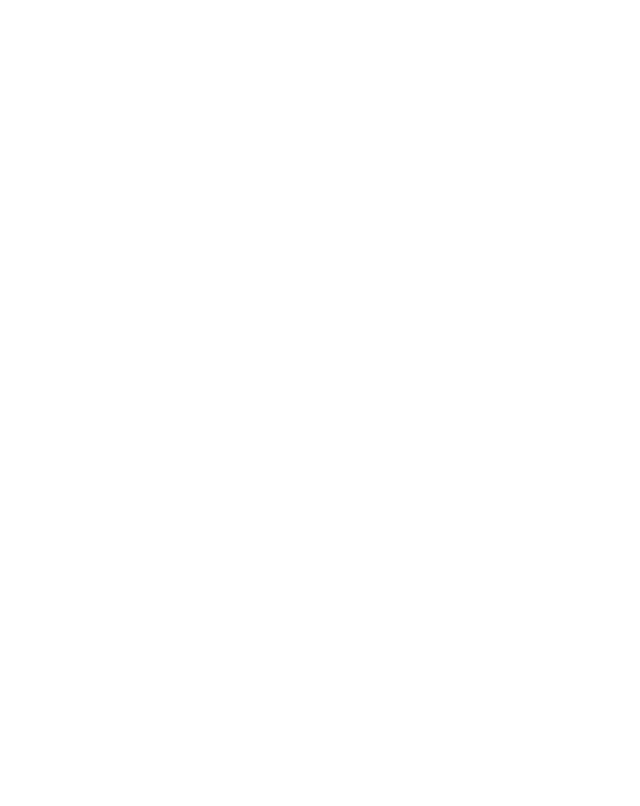
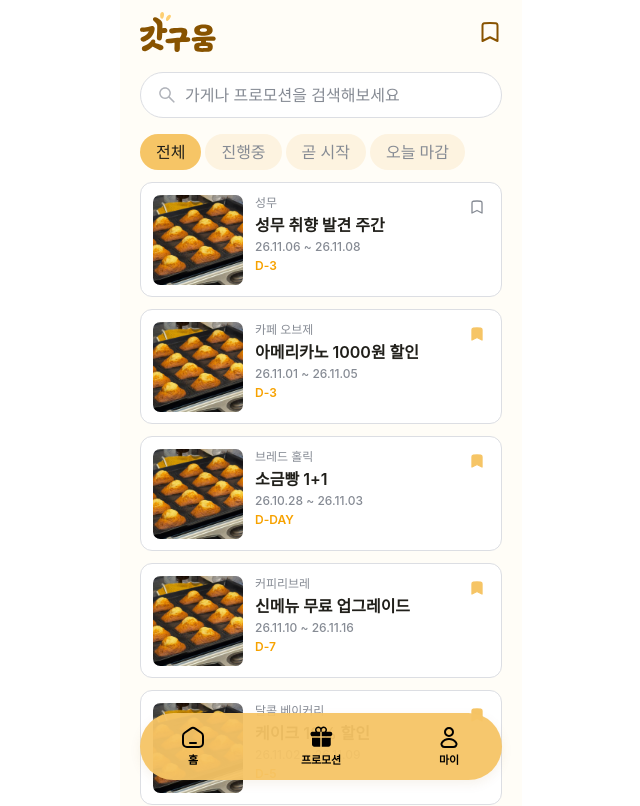
Before and after one commit to EWHA-SHINCHON1/godguum-frontend, a React (Vite) app: page /promotions in a window 1280 px wide. Before the commit this address had no page. Shown: the top 806 px of the page, without its empty margins (319-959 px from the left). Built offline with nearby package versions, Linux system fonts and the light colour scheme; the HTML template or start-up script is replaced by a standard one; a web font is replaced by a local one.

Commit message:
feat (promotion) : 프로모션 화면 / gnb 연결

```diff
--- a/src/components/common/GNB.jsx
+++ b/src/components/common/GNB.jsx
@@ -4,24 +4,50 @@
 import promotionStroke from "../../assets/icons/promotion-stroke.svg";
 import myFilled from "../../assets/icons/my-filled.svg";
 import myStroke from "../../assets/icons/my-stroke.svg";
+import { useNavigate } from "react-router-dom";
 import { cn } from "./cn";
 
 /**
  * 하단 GNB (Figma: BottomNav, Type=Home / Promotion / My)
  * 화면 하단에 떠 있는 pill 형태. 위치(fixed 등)는 사용하는 레이아웃에서 정한다.
+ * 탭을 누르면 NAV_ITEMS의 path로 이동한다. onChange를 넘기면 이동 대신 onChange가 실행된다.
  */
 export const NAV_ITEMS = [
-  { key: "home", label: "홈", icon: homeStroke, activeIcon: homeFilled },
+  {
+    key: "home",
+    label: "홈",
+    path: "/home",
+    icon: homeStroke,
+    activeIcon: homeFilled,
+  },
   {
     key: "promotion",
     label: "프로모션",
+    path: "/promotions",
     icon: promotionStroke,
     activeIcon: promotionFilled,
   },
-  { key: "my", label: "마이", icon: myStroke, activeIcon: myFilled },
+  // TODO: 마이 화면 추가 후 path 연결
+  {
+    key: "my",
+    label: "마이",
+    path: null,
+    icon: myStroke,
+    activeIcon: myFilled,
+  },
 ];
 
 export default function GNB({ active = "home", onChange, className }) {
+  const navigate = useNavigate();
+
+  const handleClick = (item) => {
+    if (onChange) {
+      onChange(item.key);
+      return;
+    }
+    if (item.key !== active && item.path) navigate(item.path);
+  };
+
   return (
     <nav
       aria-label="하단 메뉴"
@@ -37,7 +63,7 @@
             key={item.key}
             type="button"
             aria-current={isActive ? "page" : undefined}
-            onClick={() => onChange?.(item.key)}
+            onClick={() => handleClick(item)}
             className="flex w-[42px] flex-col items-center gap-1"
           >
             <img
--- /dev/null
+++ b/src/components/promotion/PromotionListCard.jsx
@@ -0,0 +1,50 @@
+import promotionImage from "../../assets/images/owner/figma-raw-2.png";
+import { Bookmark } from "../common";
+
+/**
+ * 세로 목록용 프로모션 카드 (Figma: 저장 프로모션 카드)
+ * 전체 프로모션 목록 / 저장한 프로모션 화면에서 사용
+ */
+export default function PromotionListCard({ promotion, onClick, onToggleSave }) {
+  return (
+    <article
+      onClick={onClick}
+      className="flex h-[115px] w-full cursor-pointer items-center gap-3 rounded-lg border-[0.5px] border-line bg-surface p-3"
+    >
+      <img
+        src={promotion.image ?? promotionImage}
+        alt={`${promotion.storeName} 프로모션`}
+        width={90}
+        height={90}
+        className="size-[90px] shrink-0 rounded-[7.2px] object-cover"
+      />
+
+      <div className="flex h-[90px] min-w-0 flex-1 items-start justify-between gap-5">
+        <div className="flex min-w-0 flex-1 flex-col gap-0.5">
+          <p className="truncate text-body3 font-medium tracking-[-0.012px] text-fg-muted">
+            {promotion.storeName}
+          </p>
+
+          <h3 className="truncate text-body1 font-semibold leading-[150%] tracking-[-0.016px] text-fg">
+            {promotion.title}
+          </h3>
+
+          <p className="text-body3 font-medium tracking-[-0.012px] text-fg-muted">
+            {promotion.period}
+          </p>
+
+          <p className="text-body3 font-semibold tracking-[-0.012px] text-brand-strong">
+            {promotion.dDay}
+          </p>
+        </div>
+
+        <Bookmark
+          saved={promotion.saved}
+          onToggle={onToggleSave}
+          size={24}
+          className="size-6"
+        />
+      </div>
+    </article>
+  );
+}
--- /dev/null
+++ b/src/pages/promotion/PromotionListPage.jsx
@@ -0,0 +1,84 @@
+import { useMemo, useState } from "react";
+import { useNavigate } from "react-router-dom";
+import { GNB, SearchBar, Tag, TopBar } from "../../components/common";
+import PromotionListCard from "../../components/promotion/PromotionListCard";
+
+const PROMOTION_FILTERS = ["전체", "진행중", "곧 시작", "오늘 마감"];
+
+// TODO: API 연동 전 mock 데이터
+const MOCK_PROMOTIONS = [
+  { id: 1, storeName: "성무", title: "성무 취향 발견 주간", period: "26.11.06 ~ 26.11.08", dDay: "D-3", status: "진행중", saved: false },
+  { id: 2, storeName: "카페 오브제", title: "아메리카노 1000원 할인", period: "26.11.01 ~ 26.11.05", dDay: "D-3", status: "진행중", saved: true },
+  { id: 3, storeName: "브레드 홀릭", title: "소금빵 1+1", period: "26.10.28 ~ 26.11.03", dDay: "D-DAY", status: "오늘 마감", saved: true },
+  { id: 4, storeName: "커피리브레", title: "신메뉴 무료 업그레이드", period: "26.11.10 ~ 26.11.16", dDay: "D-7", status: "곧 시작", saved: true },
+  { id: 5, storeName: "달콤 베이커리", title: "케이크 10% 할인", period: "26.11.02 ~ 26.11.09", dDay: "D-5", status: "진행중", saved: true },
+  { id: 6, storeName: "카페 올베르", title: "수업 끝나고 달달하게", period: "26.11.03 ~ 26.11.07", dDay: "D-4", status: "진행중", saved: true },
+  { id: 7, storeName: "오후의 디저트", title: "전 메뉴 15% 할인", period: "26.10.30 ~ 26.11.03", dDay: "D-DAY", status: "오늘 마감", saved: false },
+];
+
+const NAV_PATHS = { home: "/home", promotion: "/promotions" };
+
+export default function PromotionListPage() {
+  const navigate = useNavigate();
+  const [activeFilter, setActiveFilter] = useState("전체");
+  const [promotions, setPromotions] = useState(MOCK_PROMOTIONS);
+
+  const filteredPromotions = useMemo(
+    () => promotions.filter((promotion) => activeFilter === "전체" || promotion.status === activeFilter),
+    [promotions, activeFilter],
+  );
+
+  const toggleSave = (id, saved) => {
+    setPromotions((prev) => prev.map((promotion) => (promotion.id === id ? { ...promotion, saved } : promotion)));
+  };
+
+  return (
+    <main className="mx-auto min-h-dvh max-w-[402px] bg-brand-surface pb-28">
+      <TopBar onLogoClick={() => navigate("/home")} />
+
+      <div className="flex flex-col gap-4 px-5 pt-2">
+        <SearchBar readOnly onClick={() => navigate("/search")} />
+
+        <section className="flex flex-col gap-3" aria-label="전체 프로모션">
+          <div className="flex gap-1 overflow-x-auto [scrollbar-width:none] [&::-webkit-scrollbar]:hidden">
+            {PROMOTION_FILTERS.map((filter) => (
+              <Tag
+                key={filter}
+                selected={filter === activeFilter}
+                onClick={() => setActiveFilter(filter)}
+                className="px-4"
+              >
+                {filter}
+              </Tag>
+            ))}
+          </div>
+
+          {filteredPromotions.length > 0 ? (
+            <ul className="flex flex-col gap-3">
+              {filteredPromotions.map((promotion) => (
+                <li key={promotion.id}>
+                  <PromotionListCard
+                    promotion={promotion}
+                    onToggleSave={(saved) => toggleSave(promotion.id, saved)}
+                  />
+                </li>
+              ))}
+            </ul>
+          ) : (
+            <p className="py-20 text-center text-body2 font-medium text-fg-muted">
+              해당하는 프로모션이 없어요
+            </p>
+          )}
+        </section>
+      </div>
+
+      <div className="pointer-events-none fixed inset-x-0 bottom-5 z-20 mx-auto w-[min(362px,calc(100%-40px))]">
+        <GNB
+          active="promotion"
+          onChange={(key) => NAV_PATHS[key] && navigate(NAV_PATHS[key])}
+          className="pointer-events-auto shadow-[0_4px_12px_rgba(136,83,0,0.08)]"
+        />
+      </div>
+    </main>
+  );
+}
--- a/src/routes/AppRouter.jsx
+++ b/src/routes/AppRouter.jsx
@@ -4,6 +4,7 @@
 import HomePage from "../pages/home/HomePage";
 import LoginPage from "../pages/onboarding/LoginPage";
 import SearchPage from "../pages/search/SearchPage";
+import PromotionListPage from "../pages/promotion/PromotionListPage";
 import OwnerPromotionPage from "../pages/owner/OwnerPromotionPage";
 import OwnerPerformancePage from "../pages/owner/OwnerPerformancePage";
 
@@ -14,11 +15,9 @@
       <Route path="/home" element={<HomePage />} />
       <Route path="/login" element={<LoginPage />} />
       <Route path="/search" element={<SearchPage />} />
+      <Route path="/promotions" element={<PromotionListPage />} />
 
-      <Route
-        path="/owner/promotions"
-        element={<OwnerPromotionPage />}
-      />
+      <Route path="/owner/promotions" element={<OwnerPromotionPage />} />
 
       <Route
         path="/owner/promotions/:promotionId/performance"
```
Also changed, not shown: 1 other file (tests, documents, lock files or other folders).
